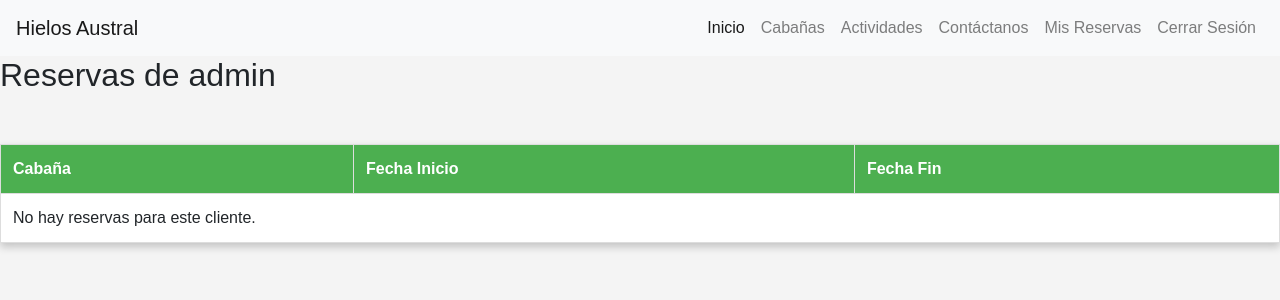
After one commit to tallerapp/hielos_austral, a Django app: page /reservas/cliente/1/ in a window 1280 px wide. The commit adds this page. Shown: the top 300 px of the page. Run offline with Django 4.2, Linux system fonts and the light colour scheme; a user stored in the database is signed in; data comes from the database, SQL or seed files in the repository; both versions use the stored data as it was after the commit; some libraries are stand-ins or nearby versions.

Commit message:
ajustes en los links

```diff
--- a/hielos_austral/settings.py
+++ b/hielos_austral/settings.py
@@ -128,3 +128,4 @@ MEDIA_ROOT = os.path.join(BASE_DIR,"media")
 
 DEFAULT_AUTO_FIELD = 'django.db.models.BigAutoField'
 LOGIN_URL = 'web:login'
+LOGIN_REDIRECT_URL = '/'
--- a/hielos_austral/static/css/styles.css
+++ b/hielos_austral/static/css/styles.css
@@ -161,60 +161,82 @@ body {
 .social-icon:hover {
   color: #006400;
 }
-.container-form {
-  width: 80%;
-  margin: 0 auto;
-  padding: 20px;
-  background-color: #f8f8f8;
-  border-radius: 8px;
-  box-shadow: 0 2px 4px rgba(0, 0, 0, 0.1);
-  display: flex;
-  flex-direction: column;
-  align-items: center;
+.reservas-table {
+  width: 100%;
+  border-collapse: collapse;
+  margin-top: 50px;
+  box-shadow: 0 4px 8px 0 rgba(0,0,0,0.2);
+  font-family: Arial, sans-serif;
 }
 
-.form {
-  width: 100%;
+.reservas-table th,
+.reservas-table td {
+  border: 1px solid #ddd;
+  padding: 12px;
+  text-align: left;
 }
 
-.form h2 {
-  margin-bottom: 20px;
-  color: #333;
+.reservas-table th {
+  background-color: #4CAF50;
+  color: white;
 }
 
-.form img {
-  max-width: 60%;
-  margin-bottom: 20px;
-  align-self: center; /* Centra la imagen en el formulario */
+.reservas-table tr:nth-child(even) {
+  background-color: #f2f2f2;
 }
 
-/* Agrupa los campos de fecha de inicio y fin */
-.form .dates {
-  display: flex;
-  justify-content: space-between;
-  width: 100%;
-  margin-bottom: 20px;
+.reservas-table tr:nth-child(odd) {
+  background-color: #ffffff;
 }
 
-.form input[type='date'] {
-  padding: 10px;
-  margin: 0 10px; /* Espacio entre los campos de fecha */
-  border: 1px solid #ccc;
-  border-radius: 4px;
-  width: calc(50% - 20px); /* Ajusta el ancho para incluir el margen */
+.reservas-table tr:hover {
+  background-color: #ddd;
 }
 
-.form button[type="submit"] {
-  width: 60%;
+.reservas-table td {
+  vertical-align: top;
+}
+
+/* Estilos generales para el contenedor del formulario */
+.container-form {
+  display: flex;
+  justify-content: center;
+  align-items: center;
+  background-color: #f4f4f4;
+  margin-top: 50px;
+}
+
+/* Estilos para el formulario */
+.form {
+  padding: 20px;
+  background: white;
+  border-radius: 10px;
+  box-shadow: 0 0 10px rgba(0, 0, 0, 0.1);
+}
+
+/* Estilos para los campos del formulario */
+.form input[type="text"],
+.form input[type="password"],
+.form input[type="email"] {
+  width: 100%;
   padding: 10px;
-  margin-top: 20px; /* Espacio por encima del botón */
+  margin: 10px 0;
+  border: 1px solid #ddd;
+  border-radius: 5px;
+}
+
+/* Estilos para el botón de envío */
+#submit {
+  width: 100%;
+  padding: 10px;
   background-color: #007bff;
   color: white;
   border: none;
-  border-radius: 4px;
+  border-radius: 5px;
   cursor: pointer;
+  transition: background-color 0.3s ease;
 }
 
-.form button[type="submit"]:hover {
+#submit:hover {
   background-color: #0056b3;
 }
--- a/modelapp/urls.py
+++ b/modelapp/urls.py
@@ -7,6 +7,7 @@ urlpatterns = [
     path('cabañas/<str:cabaña_id>', views.DetalleCabañas, name='cabañas'),
     path('register/',views.register,name='register'),
     path('login/',LoginView.as_view(template_name='login.html'),name='login'),
-    path('logout/',LogoutView.as_view(template_name='logout.html'),name='logout'),
-    path('cabañas/reserva/<int:cabaña_id>/',views.reserva,name='reserva')
+    path('logout/',LogoutView.as_view(template_name='index.html'),name='logout'),
+    path('cabañas/reserva/<int:cabaña_id>/',views.reserva,name='reserva'),
+    path('reservas/cliente/<int:cliente_id>/', views.reservas_por_cliente, name='reservas_por_cliente'),
 ]
--- a/modelapp/views.py
+++ b/modelapp/views.py
@@ -1,5 +1,7 @@
 from django.shortcuts import get_object_or_404, redirect, render
 from modelapp.models import Cabaña
+from .models import Reserva, User
+
 from .forms import ReservaForm, UserRegisterForm
 from django.contrib.auth.decorators import login_required
 
@@ -40,10 +42,20 @@ def reserva(request, cabaña_id):
             nueva_reserva.cliente = request.user
             nueva_reserva.cabaña = cabaña
             nueva_reserva.save()
-            return redirect('web:index')
+
+            return redirect('web:reservas_por_cliente', cliente_id=request.user.id)
+
         else:
+            # Manejar formulario no válido
             pass
     else:
         form = ReservaForm(initial={'cabaña': cabaña})
 
     return render(request, 'reserva.html', {'form': form, 'cabaña': cabaña})
+
+@login_required
+def reservas_por_cliente(request, cliente_id):
+    cliente = get_object_or_404(User, pk=cliente_id)
+    reservas = Reserva.objects.filter(cliente=cliente)
+
+    return render(request, 'verReservas.html', {'reservas': reservas, 'cliente': cliente})
--- a/templates/nav.html
+++ b/templates/nav.html
@@ -1,14 +1,6 @@
 <nav class="navbar navbar-expand-lg navbar-light bg-light fixed-top">
-    <a class="navbar-brand" href="#">Hielos Austral</a>
-    <button
-      class="navbar-toggler"
-      type="button"
-      data-toggle="collapse"
-      data-target="#navbarNav"
-      aria-controls="navbarNav"
-      aria-expanded="false"
-      aria-label="Toggle navigation"
-    >
+  <a class="navbar-brand" href="/">Hielos Austral</a>
+  <button class="navbar-toggler" type="button" data-toggle="collapse" data-target="#navbarNav" aria-controls="navbarNav" aria-expanded="false" aria-label="Toggle navigation">
       <span class="navbar-toggler-icon"></span>
   </button>
   <div class="collapse navbar-collapse" id="navbarNav">
@@ -25,12 +17,22 @@
           <li class="nav-item">
               <a class="nav-link" href="#contacto">Contáctanos</a>
           </li>
+
+          {% if user.is_authenticated %}
               <li class="nav-item">
-          <a class="nav-link" href="#">Iniciar Sesión</a>
+                  <a class="nav-link" href="{% url 'web:reservas_por_cliente' user.id %}">Mis Reservas</a>
               </li>
               <li class="nav-item">
-          <a class="nav-link" href="#">Registrarse</a>
+                  <a class="nav-link" href="/logout">Cerrar Sesión</a>
               </li>
+          {% else %}
+              <li class="nav-item">
+                  <a class="nav-link" href="/login">Iniciar Sesión</a>
+              </li>
+              <li class="nav-item">
+                  <a class="nav-link" href="/register">Registrarse</a>
+              </li>
+          {% endif %}
       </ul>
   </div>
 </nav>
--- /dev/null
+++ b/templates/verReservas.html
@@ -0,0 +1,26 @@
+{% extends 'layout.html' %}
+{% block content %}
+<h2>Reservas de {{ cliente.username }}</h2>
+<table class="reservas-table">
+    <thead>
+        <tr>
+            <th>Cabaña</th>
+            <th>Fecha Inicio</th>
+            <th>Fecha Fin</th>
+        </tr>
+    </thead>
+    <tbody>
+        {% for reserva in reservas %}
+        <tr>
+            <td>{{ reserva.cabaña.descripcion }}</td>
+            <td>{{ reserva.fecha_inicio }}</td>
+            <td>{{ reserva.fecha_fin }}</td>
+        </tr>
+        {% empty %}
+        <tr>
+            <td colspan="3">No hay reservas para este cliente.</td>
+        </tr>
+        {% endfor %}
+    </tbody>
+</table>
+{% endblock %}
```
Also changed, not shown: templates/login.html (+8 -5 lines), templates/register.html (+8 -5 lines), db.sqlite3, templates/logout.html (deleted). Lines whose indentation alone changed are shown as unchanged.
